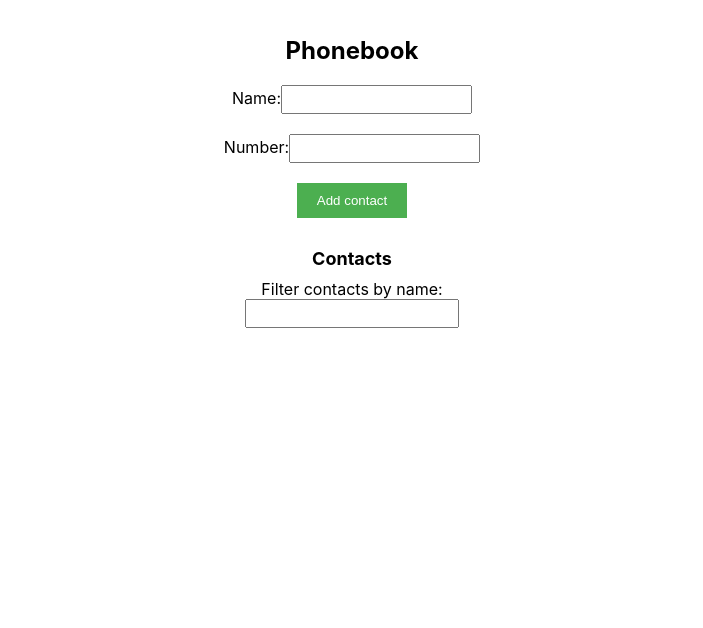
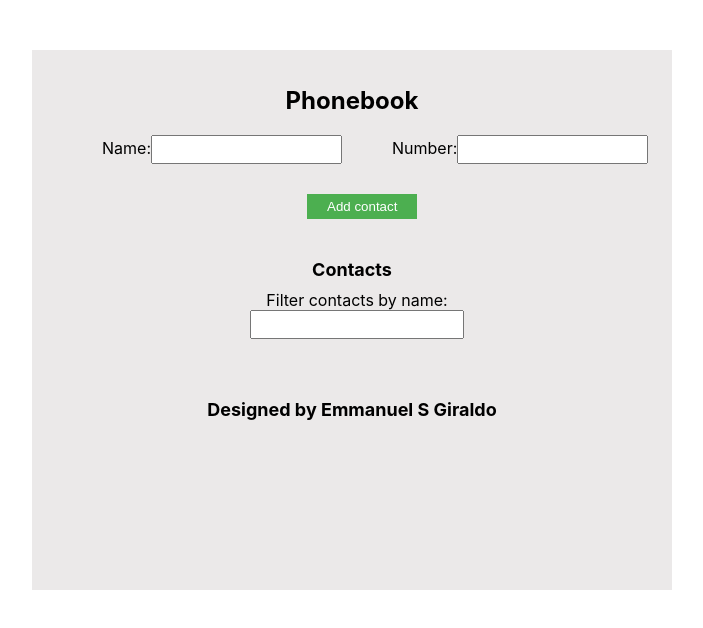
Before and after one commit to EmmanuelSGiraldo/goit-react-hw-02-phonebook, a React (Create React App) app: page / in a window 1280 px wide. Shown: the top 628 px of the page, without its empty margins (288-991 px from the left). Built offline with nearby package versions, Linux system fonts and the light colour scheme.

Commit message:
scss app & list item

```diff
--- a/src/components/App/App.jsx
+++ b/src/components/App/App.jsx
@@ -64,6 +64,11 @@ class App extends Component {
         <Filter value={filter} onChange={this.handleFilterChange} />
 
         <ContactList contacts={filteredContacts} onDeleteContact={this.deleteContact} />
+
+        <h2>Designed by Emmanuel S Giraldo
+
+
+        </h2>
       </div>
     );
   }
--- a/src/components/App/App.module.scss
+++ b/src/components/App/App.module.scss
@@ -1,8 +1,10 @@
 // App.module.scss
 .app {
-  background: rgb(255, 255, 255);
+  width: 600px;
+  min-height: 500px;
+  background: rgb(235, 233, 233);
   max-width: 600px;
-  margin: 0 auto;
+  margin: 50px auto;
   padding: 20px;
   text-align: center;
 
--- a/src/components/ContactForm/ContactForm.module.scss
+++ b/src/components/ContactForm/ContactForm.module.scss
@@ -3,13 +3,15 @@
 /* Estilos para el formulario */
 .contact-form {
   display: flex;
-  flex-direction: column;
+  flex-direction: row;
   align-items: center;
+  flex-wrap: wrap;
 }
 
 /* Estilos para las etiquetas de nombre y número */
 label {
   margin-bottom: 10px;
+  margin-left: 50px;
 }
 
 /* Estilos para los campos de entrada */
@@ -20,11 +22,14 @@ input {
 
 /* Estilos para el botón */
 button {
-  padding: 10px 20px;
+  margin: 10px 20px;
+  margin-left: 255px;
+  padding: 5px 20px;
   background-color: #4caf50;
   color: white;
   border: none;
   cursor: pointer;
+
 }
 
 button:hover {
--- a/src/components/ContactList/ContactList.module.scss
+++ b/src/components/ContactList/ContactList.module.scss
@@ -1,16 +1,24 @@
 // ContactList.module.scss
 .contactList {
+  width: 100%;
   list-style-type: none;
   padding: 0;
+  display: flex;
+  flex-direction: column;
 
   .contactItem {
     display: flex;
     align-items: center;
     margin-bottom: 10px;
+    text-align: center;
+    justify-content: space-around;
   }
 
   .contactName {
-    margin-right: 5px;
+    width: 180px;
+    margin-left: 110px;
+
+
   }
 
   .deleteButton {
@@ -19,6 +27,7 @@
     color: white;
     border: none;
     cursor: pointer;
+    margin: 0px;
 
     &:hover {
       background-color: #dc322f;
--- a/src/components/Filter/Filter.module.scss
+++ b/src/components/Filter/Filter.module.scss
@@ -3,6 +3,7 @@
   display: flex;
   flex-direction: column;
   align-items: center;
+  margin-left: 10px;
   margin-bottom: 20px;
 
   .input {
```
